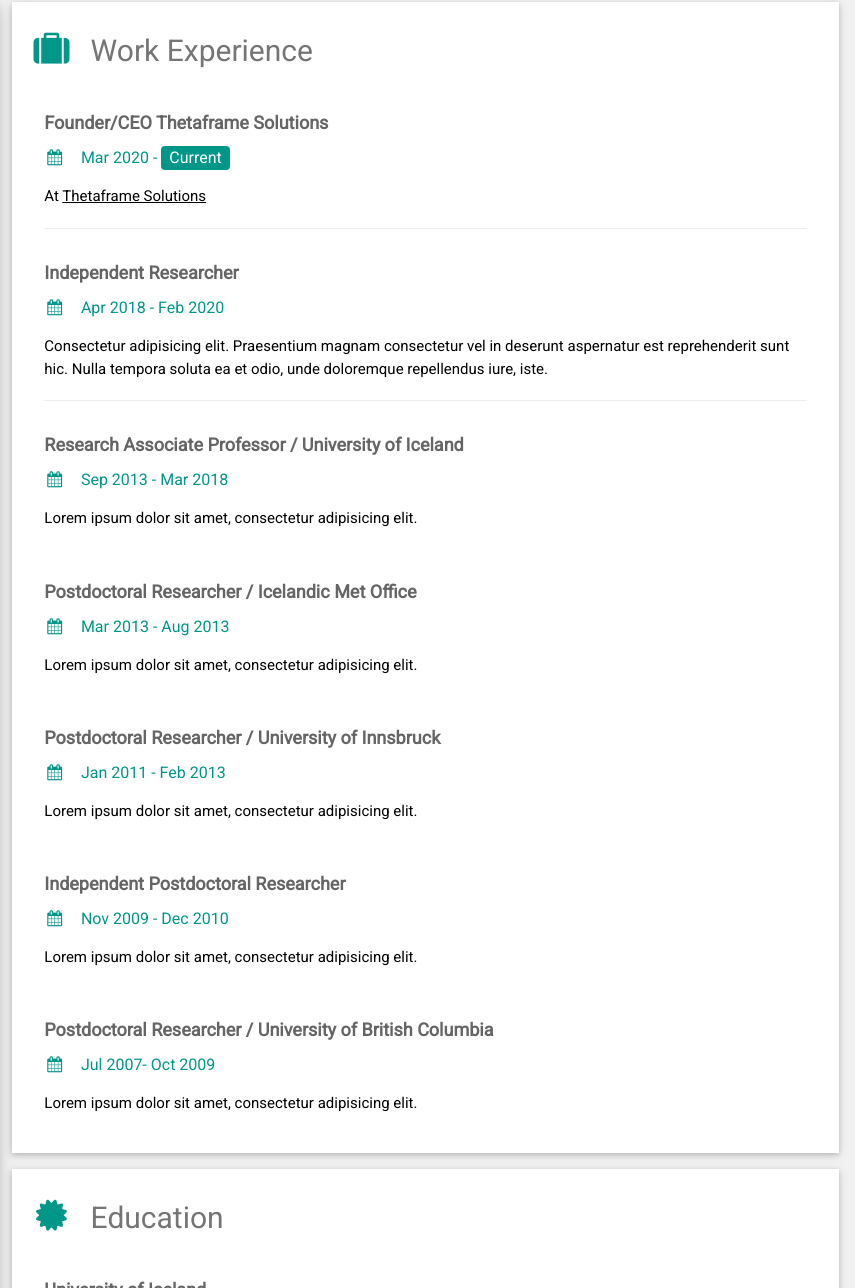
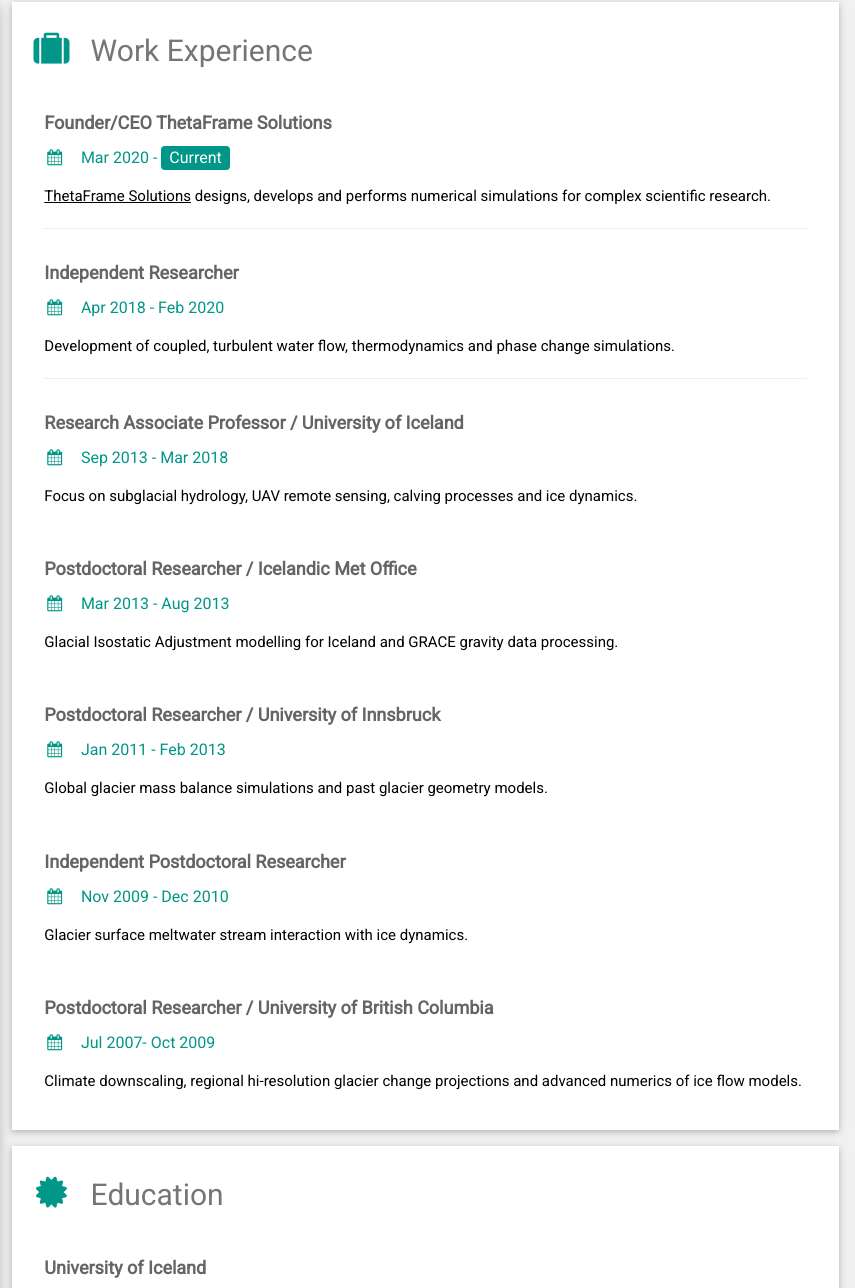
Before and after one commit to alexjarosch/alexj.at, a plain HTML site: page index.html in a window 1280 px wide. Shown: the part 14-1302 px from the top of the page, 425-1280 px from the left. Drawn offline with nearby package versions, Linux system fonts and the light colour scheme.

Commit message:
initial version complete.

```diff
--- a/index.html
+++ b/index.html
@@ -80,41 +80,41 @@ html,body,h1,h2,h3,h4,h5,h6 {font-family: "Roboto", sans-serif}
       <div class="w3-container w3-card w3-white w3-margin-bottom">
         <h2 class="w3-text-grey w3-padding-16"><i class="fa fa-suitcase fa-fw w3-margin-right w3-xxlarge w3-text-teal"></i>Work Experience</h2>
         <div class="w3-container">
-          <h5 class="w3-opacity"><b>Founder/CEO Thetaframe Solutions</b></h5>
+          <h5 class="w3-opacity"><b>Founder/CEO ThetaFrame Solutions</b></h5>
           <h6 class="w3-text-teal"><i class="fa fa-calendar fa-fw w3-margin-right"></i>Mar 2020 - <span class="w3-tag w3-teal w3-round">Current</span></h6>
-          <p>At <a href="http://thetaframe.com" target="_blank">Thetaframe Solutions</a></p>
+          <p><a href="http://thetaframe.com" target="_blank">ThetaFrame Solutions</a> designs, develops and performs numerical simulations for complex scientific research.</p>
           <hr>
         </div>
         <div class="w3-container">
           <h5 class="w3-opacity"><b>Independent Researcher</b></h5>
           <h6 class="w3-text-teal"><i class="fa fa-calendar fa-fw w3-margin-right"></i>Apr 2018 - Feb 2020</h6>
-          <p>Consectetur adipisicing elit. Praesentium magnam consectetur vel in deserunt aspernatur est reprehenderit sunt hic. Nulla tempora soluta ea et odio, unde doloremque repellendus iure, iste.</p>
+          <p>Development of coupled, turbulent water flow, thermodynamics and phase change simulations.</p>
           <hr>
         </div>
         <div class="w3-container">
           <h5 class="w3-opacity"><b>Research Associate Professor / University of Iceland</b></h5>
           <h6 class="w3-text-teal"><i class="fa fa-calendar fa-fw w3-margin-right"></i>Sep 2013 - Mar 2018</h6>
-          <p>Lorem ipsum dolor sit amet, consectetur adipisicing elit. </p><br>
+          <p>Focus on subglacial hydrology, UAV remote sensing, calving processes and ice dynamics.</p><br>
         </div>
         <div class="w3-container">
           <h5 class="w3-opacity"><b>Postdoctoral Researcher / Icelandic Met Office</b></h5>
           <h6 class="w3-text-teal"><i class="fa fa-calendar fa-fw w3-margin-right"></i>Mar 2013 - Aug 2013</h6>
-          <p>Lorem ipsum dolor sit amet, consectetur adipisicing elit. </p><br>
+          <p>Glacial Isostatic Adjustment modelling for Iceland and GRACE gravity data processing.</p><br>
         </div>
         <div class="w3-container">
           <h5 class="w3-opacity"><b>Postdoctoral Researcher / University of Innsbruck</b></h5>
           <h6 class="w3-text-teal"><i class="fa fa-calendar fa-fw w3-margin-right"></i>Jan 2011 - Feb 2013</h6>
-          <p>Lorem ipsum dolor sit amet, consectetur adipisicing elit. </p><br>
+          <p>Global glacier mass balance simulations and past glacier geometry models.</p><br>
         </div>
         <div class="w3-container">
           <h5 class="w3-opacity"><b>Independent Postdoctoral Researcher</b></h5>
           <h6 class="w3-text-teal"><i class="fa fa-calendar fa-fw w3-margin-right"></i>Nov 2009 - Dec 2010</h6>
-          <p>Lorem ipsum dolor sit amet, consectetur adipisicing elit. </p><br>
+          <p>Glacier surface meltwater stream interaction with ice dynamics.</p><br>
         </div>
         <div class="w3-container">
           <h5 class="w3-opacity"><b>Postdoctoral Researcher / University of British Columbia</b></h5>
           <h6 class="w3-text-teal"><i class="fa fa-calendar fa-fw w3-margin-right"></i>Jul 2007- Oct 2009</h6>
-          <p>Lorem ipsum dolor sit amet, consectetur adipisicing elit. </p><br>
+          <p>Climate downscaling, regional hi-resolution glacier change projections and advanced numerics of ice flow models.</p><br>
         </div>
       </div>
 
@@ -123,7 +123,7 @@ html,body,h1,h2,h3,h4,h5,h6 {font-family: "Roboto", sans-serif}
         <div class="w3-container">
           <h5 class="w3-opacity"><b>University of Iceland</b></h5>
           <h6 class="w3-text-teal"><i class="fa fa-calendar fa-fw w3-margin-right"></i>2004 - 2007</h6>
-          <p>Doctoral Degree in Geophysics with a focus on ice-volcano interaction and numerical ice flow modeling with finite elements.</p>
+          <p>Doctoral Degree in Geophysics with a focus on ice-volcano interaction and numerical ice flow modelling with finite elements.</p>
           <hr>
         </div>
         <div class="w3-container">
```
